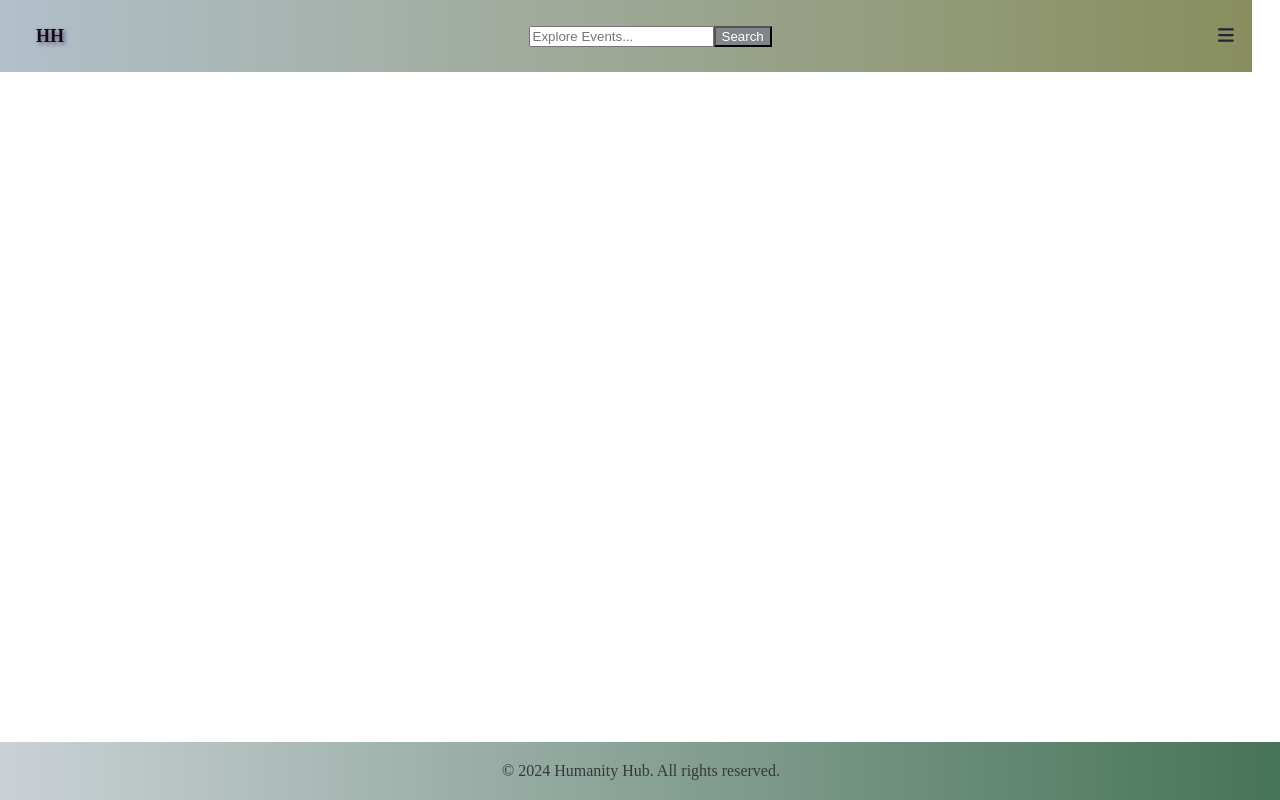
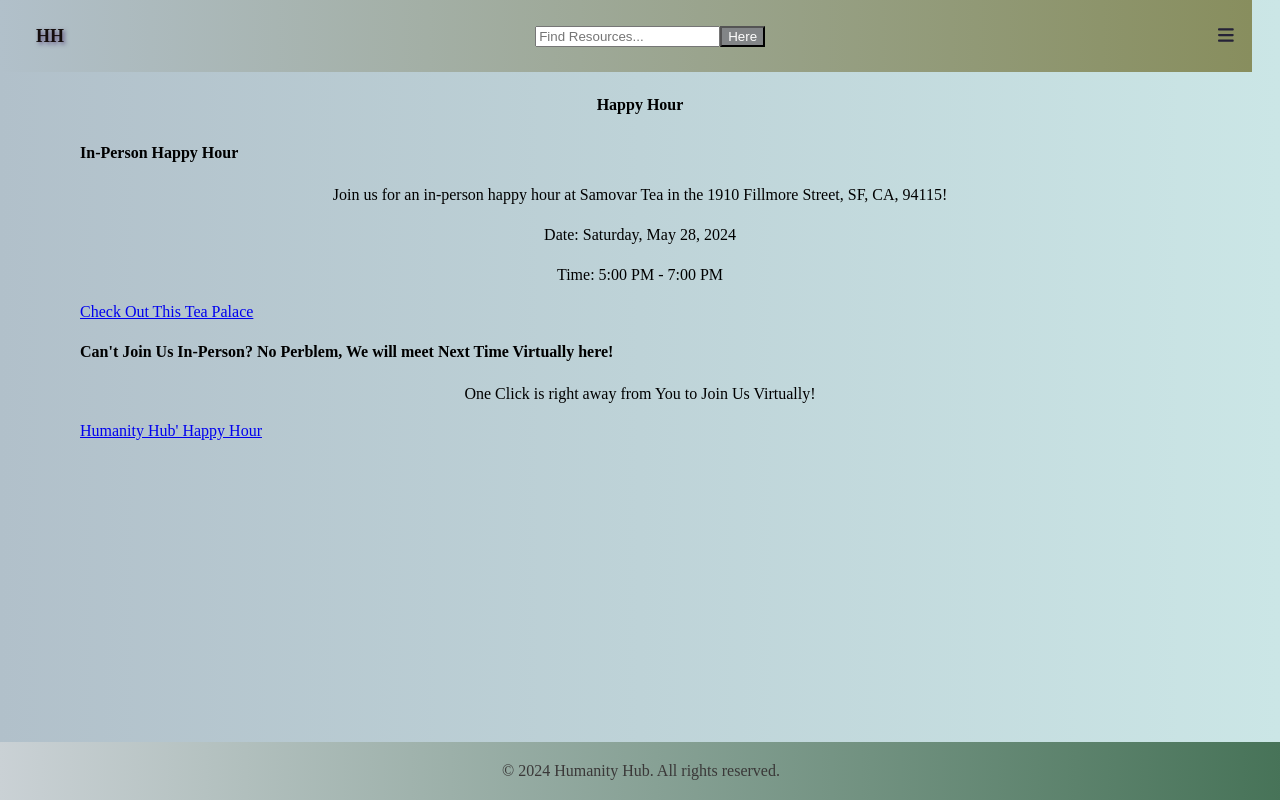
Before and after one commit to yana1al/HumanityHub, a React (Vite) app: page /happyHour in a window 1280 px wide. Built offline with nearby package versions, Linux system fonts and the light colour scheme.

Commit message:
Adding HappyHours

```diff
--- a/src/App.css
+++ b/src/App.css
@@ -16,27 +16,29 @@ div {
   padding: 60px;
   border: 1px solid #d4c3c3;
   border-radius: 8px;
-  background-color: #c9d4c0;
+  background: linear-gradient(to right, #b1c0ca, rgb(171, 192, 176));
+
 }
 
 .home {
   display: flex;
   flex-direction: column;
-  align-items: center; /* Align items (testimonies and "How did WE do?") to the left */
+  align-items: center;
+
 }
 
 .testimonies-container {
   display: flex;
-  width: 90%; /* Ensure testimonies container spans the full width */
-  justify-content: space-between; /* Distribute space between testimonies and "How did WE do?" */
+  width: 90%;
+  justify-content: space-between;
 }
 
 .testimonies {
-  width: calc(50% - 10px); /* Adjust width of testimonies container */
+  width: calc(50% - 10px);
 }
 
 .how-did-we-do {
-  width: calc(20% - 10px); /* Adjust width of "How did WE do?" container */
+  width: calc(20% - 10px);
 }
 
 
@@ -96,6 +98,8 @@ p {
 main {
   flex-grow: 1;
   padding: 80px;
+  background: linear-gradient(to right, #b1c0ca, rgb(203, 230, 230));
+
 }
 
 footer {
@@ -165,17 +169,47 @@ button:hover {
 .about-container {
   margin: 40px;
   padding: 50px;
-  border: 1px solid #ccc;
-  border-radius: 8px;
+  border: 3px solid #b0c36b;
+  border-radius: 33px;
   background-color: #ececec;
   text-align: center;
+  background: linear-gradient(to right, #b1c0ca, rgb(228, 235, 230));
 }
 
 .testimonies {
   margin-bottom: 20px;
   padding: 20px;
-  border: 1px solid #ccc;
-  border-radius: 5px;
+  border: 1px solid #a5cdaa;
+  border-radius: 55px;
   background-color: #f0f0f0;
   text-align:right;
 }
+
+.resources-container {
+  max-width: 1000px;
+  margin: 0 auto;
+  padding: 20px;
+  font-family: Georgia, 'Times New Roman', Times, serif;
+  display: grid;
+  grid-template-columns: repeat(auto-fit, minmax(300px, 1fr));
+  grid-gap: 20px;
+
+}
+
+.section {
+  padding: 40px;
+  border: 4px solid #8aba82;
+  border-radius: 55px;
+  background: linear-gradient(to right, #b1c0ca, rgb(228, 235, 230));
+}
+
+.section-title {
+  font-size: 1.5rem;
+  color: #776e6e;
+  margin-bottom: 10px;
+}
+
+.section-text {
+  font-size: 1rem;
+  color: #0d0c0c;
+}
--- a/src/App.jsx
+++ b/src/App.jsx
@@ -7,6 +7,7 @@ import About from "./components/About";
 import Events from "./components/Events";
 import Donations from "./components/Donations";
 import Resources from "./components/Resources";
+import HappyHour from "./components/HappyHour";
 
 
 const App = () => {
@@ -38,7 +39,7 @@ const App = () => {
           <Route path="/about" element={<About />} />
           <Route path="/events" element={<Events />} />
           <Route path="/donations" element={<Donations />} />
-          <Route path="/resources" element={<Resources />} />
+          <Route path="/happyHour" element={<HappyHour />} />
         </Routes>
       </main>
       <footer>
--- a/src/components/HappyHour.jsx
+++ b/src/components/HappyHour.jsx
@@ -1,35 +1,37 @@
-import React, { useState, useEffect } from "react";
-import axios from "axios";
+import React from "react";
 
-const HappyHour = ({ eventId }) => {
-  const [happyHour, setHappyHour] = useState(null);
+const HappyHour = () => {
 
-  useEffect(() => {
-    // Fetch Happy Hour details from backend
-    axios.get(`/api/happy-hours/${eventId}`)
-      .then(response => {
-        setHappyHour(response.data);
-      })
-      .catch(error => {
-        console.error("Error fetching Happy Hour details:", error);
-      });
-  }, [eventId]);
+  const zoomLink = "https://us05web.zoom.us/j/86518387952?pwd=De7pxYcnZ6qAp91F8nrlvt7bpxmiGv.1";
 
-  const handleJoinZoomMeeting = (zoomLink) => {
-    window.open(zoomLink, "_blank"); // Open Zoom meeting link in a new tab
+  const eventDetails = {
+    place: "Samovar Tea",
+    location: "1910 Fillmore Street, SF, CA, 94115",
+    date: "Saturday, May 28, 2024",
+    time: "5:00 PM - 7:00 PM",
+    checkOutThisTeaPalace: "https://www.samovartea.com/1910-fillmore/"
   };
 
   return (
-    <div>
-      {happyHour && (
-        <div>
-          <h2>{happyHour.title}</h2>
-          <p>Date: {happyHour.date}</p>
-          <p>Time: {happyHour.time}</p>
-          <p>Description: {happyHour.description}</p>
-          <button onClick={() => handleJoinZoomMeeting(happyHour.zoomLink)}>Join Zoom Meeting</button>
-        </div>
-      )}
+    <div className="happy-hour">
+      <h3>Happy Hour</h3>
+      <div className="happy-hour-option">
+        <h4>In-Person Happy Hour</h4>
+        <p>Join us for an in-person happy hour at {eventDetails.place} in the {eventDetails.location}!</p>
+        <p>Date: {eventDetails.date}</p>
+        <p>Time: {eventDetails.time}</p>
+        <a href={eventDetails.checkOutThisTeaPalace} target="_blank" rel="noopener noreferrer">
+          Check Out This Tea Palace
+        </a>
+      </div>
+      <div className="happy-hour-option">
+        <h4>Can't Join Us In-Person? No Perblem, We will meet Next Time Virtually here!</h4>
+
+        <p>One Click is right away from You to Join Us Virtually!</p>
+        <a href={zoomLink} target="_blank" rel="noopener noreferrer">
+          Humanity Hub' Happy Hour
+        </a>
+      </div>
     </div>
   );
 };
--- a/src/components/Home.jsx
+++ b/src/components/Home.jsx
@@ -40,7 +40,7 @@ const Home = () => {
   };
 
   const donateForTestimony = (testimony) => {
-    const donationAmount = 10; // Example donation amount
+    const donationAmount = 1;
     console.log(`Donating $${donationAmount} for the testimony by ${testimony.name}`);
     // Add your donation logic here
     // For example, you can send an API request to process the donation
@@ -97,7 +97,7 @@ const Home = () => {
       <div className="support-links">
         <Link to="/donations" className="donations-link">Donations</Link>
         <Link to="/volunteer" className="volunteer-link">Volunteer</Link>
-        <Link to="/happyHour" className="happyHour-link">Happy Hour</Link>
+        <Link to="/happyHour" className="happyHour-link">HappyHour</Link>
       </div>
     </div>
   );
--- a/src/components/Nav.jsx
+++ b/src/components/Nav.jsx
@@ -10,7 +10,7 @@ const Nav = () => {
   const navigate = useNavigate();
 
   const handleSearch = () => {
-    navigate(`/events?search=${encodeURIComponent(searchQuery)}`);
+    navigate(`/resources?search=${encodeURIComponent(searchQuery)}`);
   };
 
   const handleMenuClick = () => {
@@ -50,9 +50,9 @@ const Nav = () => {
           type="text"
           value={searchQuery}
           onChange={(e) => setSearchQuery(e.target.value)}
-          placeholder="Explore Events..."
+          placeholder="Find Resources..."
         />
-        <button onClick={handleSearch}>Search</button>
+        <button onClick={handleSearch}>Here</button>
       </div>
       <div className="menu-icon" onClick={handleMenuClick}>
         <FontAwesomeIcon icon={faBars} />
--- a/src/components/Resources.jsx
+++ b/src/components/Resources.jsx
@@ -1,4 +1,5 @@
 import React from "react";
+import "../App.css";
 
 const Resources = () => {
   const handleExternalLinkClick = (url) => {
@@ -6,10 +7,14 @@ const Resources = () => {
   };
 
   return (
-    <div>
-      <h1>Resources:</h1>
-      <div>
-        <h2><u>Here are some important notes for suicide prevention:</u></h2>
+    <div className="resources-container">
+
+      <div className="section">
+
+        <div className="section-title">
+          <u>Important Notes for Suicide Prevention:</u>
+        </div>
+        <div className="section-text">
           <p>
             - Recognize the warning signs of suicide.
             <br />
@@ -20,29 +25,32 @@ const Resources = () => {
             - Provide support and reassurance to those in need.
           </p>
         </div>
-      <div>
-        <h2>Mental Health Prevention Guidelines</h2>
-        <p>
-          <u>Here are some guidelines for maintaining mental health:</u>
+      </div>
+
+      <div className="section">
+        <div className="section-title">
+            <u>Mental Health Prevention Guidelines:</u>
+            </div>
+        <div className="section-text">
+
           <p>
             - Practice self-care and prioritize your well-being.
-          </p>
-          <p>
+            <br />
             - Stay connected with supportive friends and family members.
-          </p>
-          <p>
+            <br />
             - Engage in regular physical activity and maintain a healthy lifestyle.
-          </p>
-          <p>
+            <br />
             - Seek professional help if you experience persistent symptoms of mental illness.
           </p>
-        </p>
         </div>
-      <div>
-        <h2>External Resources</h2>
-        <p>
-          <h3>Here are some external links to resources for further information:</h3>
-          <br />
+      </div>
+
+      <div className="section">
+        <div className="section-title">External Resources for further Information:</div>
+        <div className="section-text">
+
+          <ul className="external-links">
+            <li>
               <a
                 href="https://www.mentalhealth.gov/"
                 onClick={(e) => {
@@ -52,7 +60,8 @@ const Resources = () => {
               >
                 MentalHealth.gov
               </a>
-          <br />
+            </li>
+            <li>
               <a
                 href="https://www.nami.org/"
                 onClick={(e) => {
@@ -62,7 +71,8 @@ const Resources = () => {
               >
                 National Alliance on Mental Illness (NAMI)
               </a>
-          <br />
+            </li>
+            <li>
               <a
                 href="https://suicidepreventionlifeline.org/"
                 onClick={(e) => {
@@ -72,7 +82,8 @@ const Resources = () => {
               >
                 National Suicide Prevention Lifeline
               </a>
-          <br />
+            </li>
+            <li>
               <a
                 href="https://www.who.int/mental_health/en/"
                 onClick={(e) => {
@@ -82,7 +93,8 @@ const Resources = () => {
               >
                 World Health Organization - Mental Health
               </a>
-          <br />
+            </li>
+            <li>
               <a
                 href="https://www.samhsa.gov/find-help/national-helpline"
                 onClick={(e) => {
@@ -92,7 +104,8 @@ const Resources = () => {
               >
                 SAMHSA National Helpline
               </a>
-          <br />
+            </li>
+            <li>
               <a
                 href="https://afsp.org/"
                 onClick={(e) => {
@@ -102,7 +115,9 @@ const Resources = () => {
               >
                 American Foundation for Suicide Prevention (AFSP)
               </a>
-        </p>
+            </li>
+          </ul>
+        </div>
       </div>
     </div>
   );
```
Lines whose indentation alone changed are shown as unchanged.
